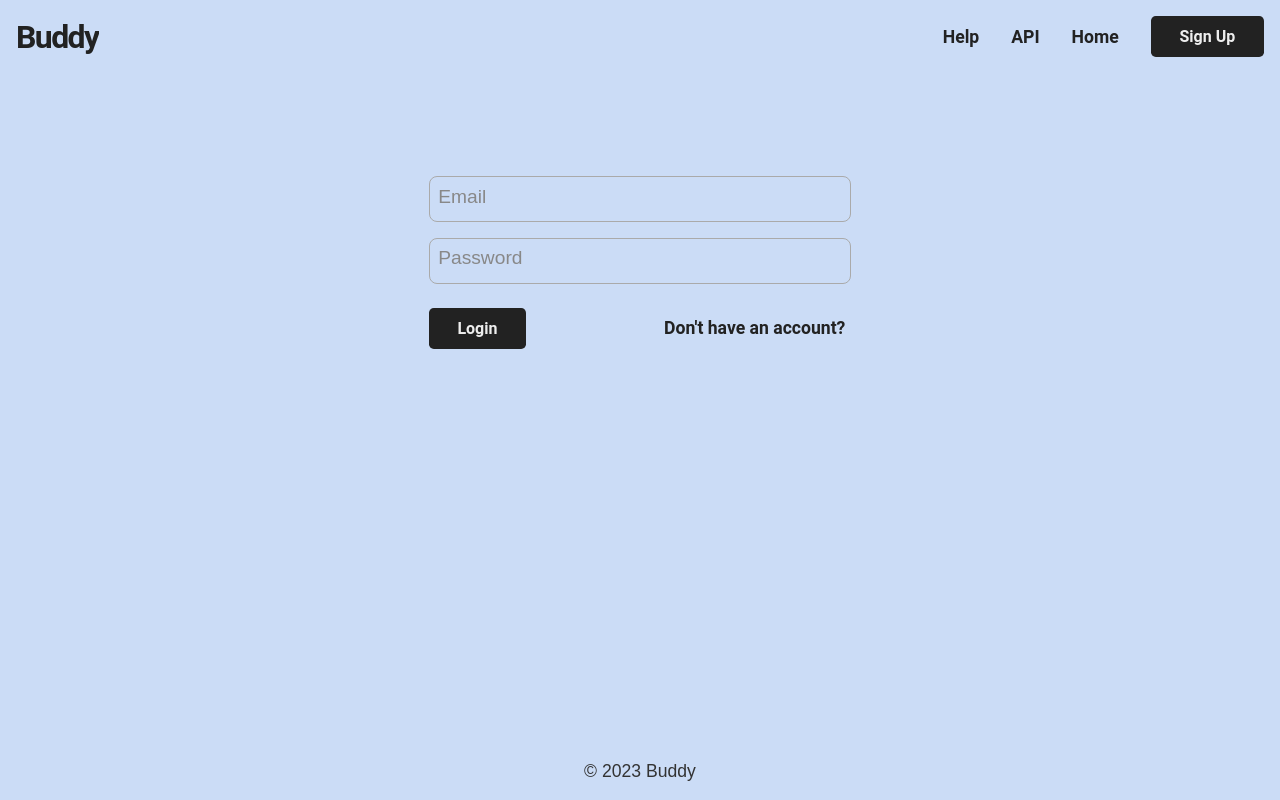
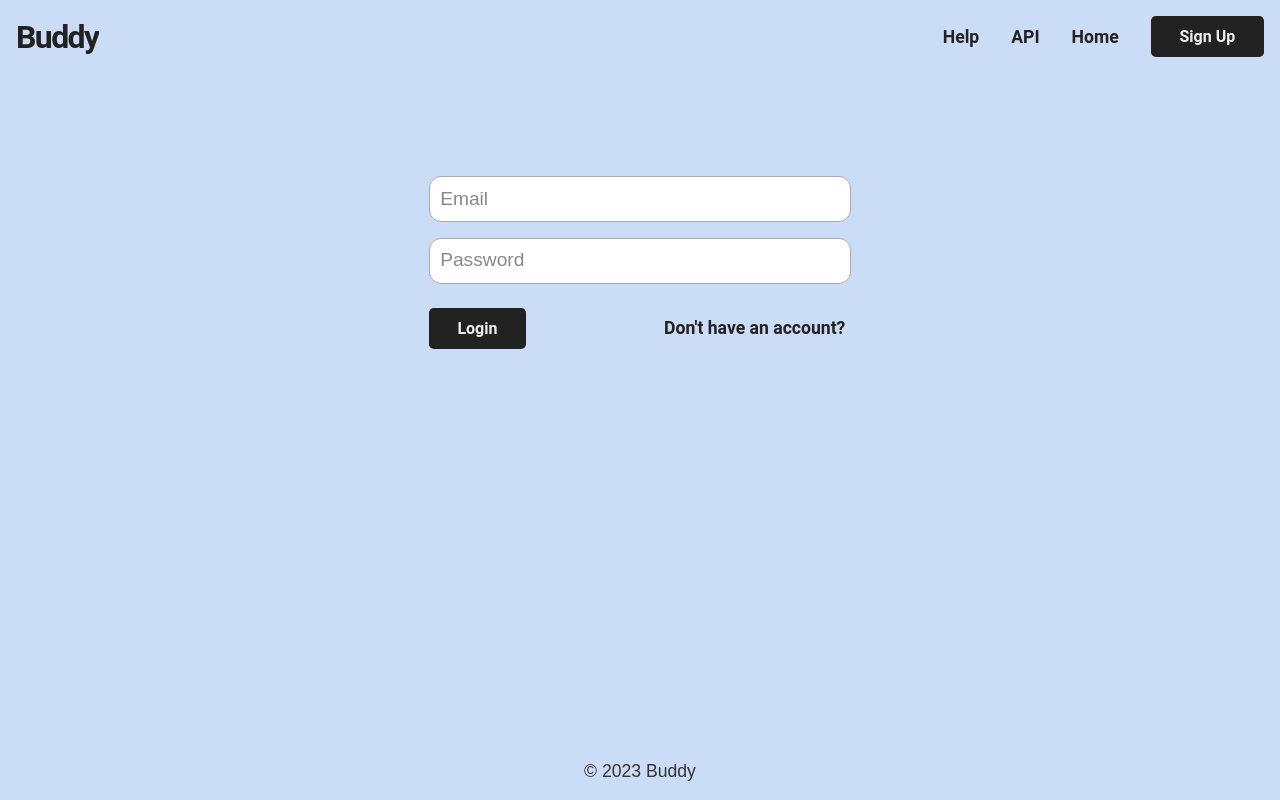
Before and after one commit to silasnevstad/BuddyAI, a React (Create React App) app: page /login in a window 1280 px wide. Built offline with nearby package versions, Linux system fonts and the light colour scheme; no server answers.

Commit message:
v2 cont. styling

```diff
--- a/src/components/styles/SignUpPage.css
+++ b/src/components/styles/SignUpPage.css
@@ -44,7 +44,7 @@
     width: 25rem;
     font-size: 1.25rem;
     border: 1px solid #666;
-    border-radius: 8px;
+    border-radius: 12px;
     background-color: transparent;
     color: #eee;
 }
@@ -54,7 +54,7 @@
     color: #ccc;
     position: absolute;
     left: 0;
-    padding: 0.5em;
+    padding: 0.6em;
     align-items: flex-start;
     /* padding-left: .2em/; */
     pointer-events: none;
@@ -66,8 +66,8 @@
 .input-fields input:focus {
     outline: none;
     border: 1px solid #aaa;
-    border-radius: 4px;
-    background-color: transparent;
+    border-radius: 8px;
+    /* background-color: transparent; */
 }
 
 .input-field-container input:focus + label,
@@ -122,6 +122,7 @@
     .input-fields input {
         color: #333;
         border-color: #aaa;
+        background-color: #fff;
     }
 
     .input-fields input:focus {
```
